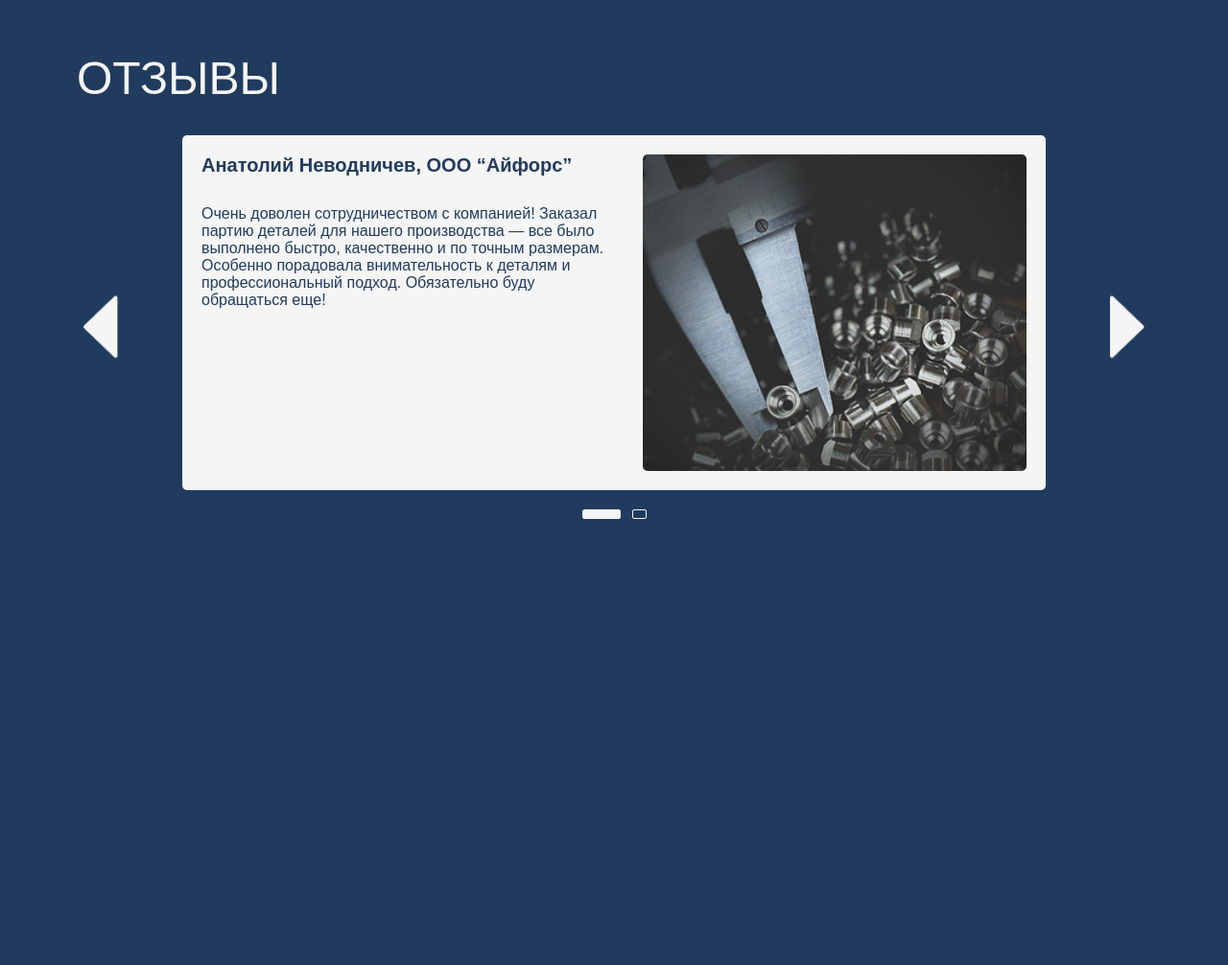
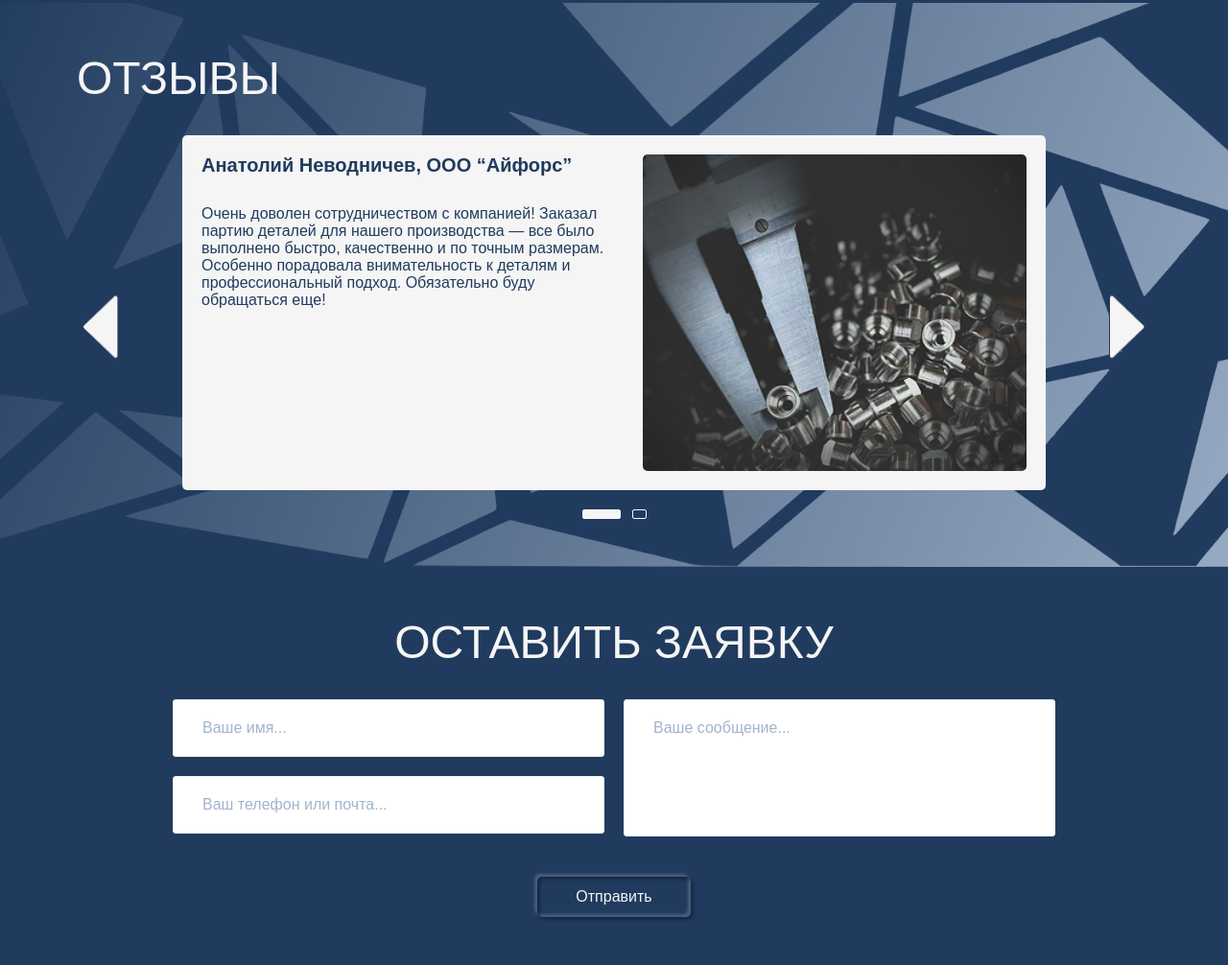
Before and after one commit to LapkiWEB/iforce, a website: page app/index.html in a window 1280 px wide. Shown: the part 9170-10176 px from the top of the page at 96% size. Before the commit the page ends 9761 px from the top, so only its background shows below. Drawn offline with Linux system fonts and the light colour scheme; files whose address does not match are found by name.

Commit message:
add sections main-request + adaptive

```diff
--- a/app/index.html
+++ b/app/index.html
@@ -919,7 +919,7 @@
 
       </section>
 
-      <section class="reviews section">
+      <section class="reviews section" style="  background-image: url('images/content/questions-bg.png');">
         <div class="container">
           <h2 class="reviews__title title">
             Отзывы
@@ -1003,6 +1003,40 @@
         </div>
       </section>
 
+      <section class="main-request section">
+
+        <div class="container">
+          <h2 class="request__title title">
+            Оставить заявку
+          </h2>
+          <form class="request-form">
+            <div class="request__wrapper">
+              <div class="request__item">
+                <div class="request__items">
+                  <input type="text" name="name" class="request__items-input" placeholder="Ваше имя..." required>
+                </div>
+                <div class="request__items">
+                  <input type="text" name="name" class="request__items-input" placeholder="Ваш телефон или почта..."
+                    required>
+                </div>
+              </div>
+              <div class="request__item">
+                <div class="request__items">
+                  <textarea class="request__items-input request__items-textarea" name="text"
+                    placeholder="Ваше сообщение..."></textarea>
+                </div>
+              </div>
+            </div>
+            <div class="request__inner-btn">
+              <button class="request-btn global-btn">
+                Отправить
+              </button>
+            </div>
+          </form>
+        </div>
+
+      </section>
+
 
 
 
--- a/app/scss/_media.scss
+++ b/app/scss/_media.scss
@@ -411,6 +411,16 @@
     width: 100%;
     margin: 0 auto;
   }
+  .request__wrapper{
+    flex-wrap: wrap;
+  }
+  .request__items-input{
+    padding: 20px 20px;
+  }
+  .request__item{
+    margin-left: 0;
+    margin-right: 0;
+  }
 }
 
 @media(max-width: 700px) {
--- a/app/scss/style.scss
+++ b/app/scss/style.scss
@@ -629,7 +629,7 @@
   width: 100%;
   margin: 0 auto;
   margin-bottom: 20px;
- border-radius: 5px;
+  border-radius: 5px;
   border: 1px solid $white;
   transition: all .3s;
   cursor: pointer;
@@ -720,6 +720,7 @@
   flex: 0 0 100%;
   display: flex;
   padding-right: 30px;
+
   .container {
     max-width: 1920px;
     width: 100%;
@@ -764,6 +765,13 @@
 
 
 // start section reviews
+
+.reviews {
+  background-repeat: no-repeat;
+  background-size: cover;
+  background-position: center;
+}
+
 .reviews__item {
   display: flex;
   justify-content: space-between;
@@ -801,6 +809,70 @@
 
 // end section reviews
 
+// start section request
+
+.main-request {
+  background-repeat: no-repeat;
+  background-size: cover;
+  background-position: center;
+}
+
+.main-request--bg {
+  // background: rgba(39, 70, 65, 0.60);
+  padding: 130px 0;
+
+}
+
+.request__title {
+  width: fit-content;
+  margin-left: auto;
+  margin-right: auto;
+  text-align: center;
+}
+
+.request__wrapper {
+  display: flex;
+  justify-content: center;
+  margin-bottom: 25px;
+}
+
+.request__item {
+  max-width: 450px;
+  width: 100%;
+  margin: 0px 10px;
+
+}
+
+.request__items-input {
+  border: 1px solid $white;
+  color: $background;
+  padding: 20px 30px;
+  margin-bottom: 20px;
+  width: 100%;
+  font-size: 16px;
+  border-radius: 3px;
+  &::placeholder {
+    color: $blue;
+  }
+}
+
+.request__items-textarea {
+  margin-bottom: 0;
+  height: 143px !important;
+  resize: none;
+}
+
+.request__inner-btn {
+  width: 100%;
+  text-align: center;
+}
+.request-btn{
+  color: $white;
+  border: none;
+}
+
+// end section request
+
 
 
 
```
Also changed, not shown: app/css/style.min.css.
